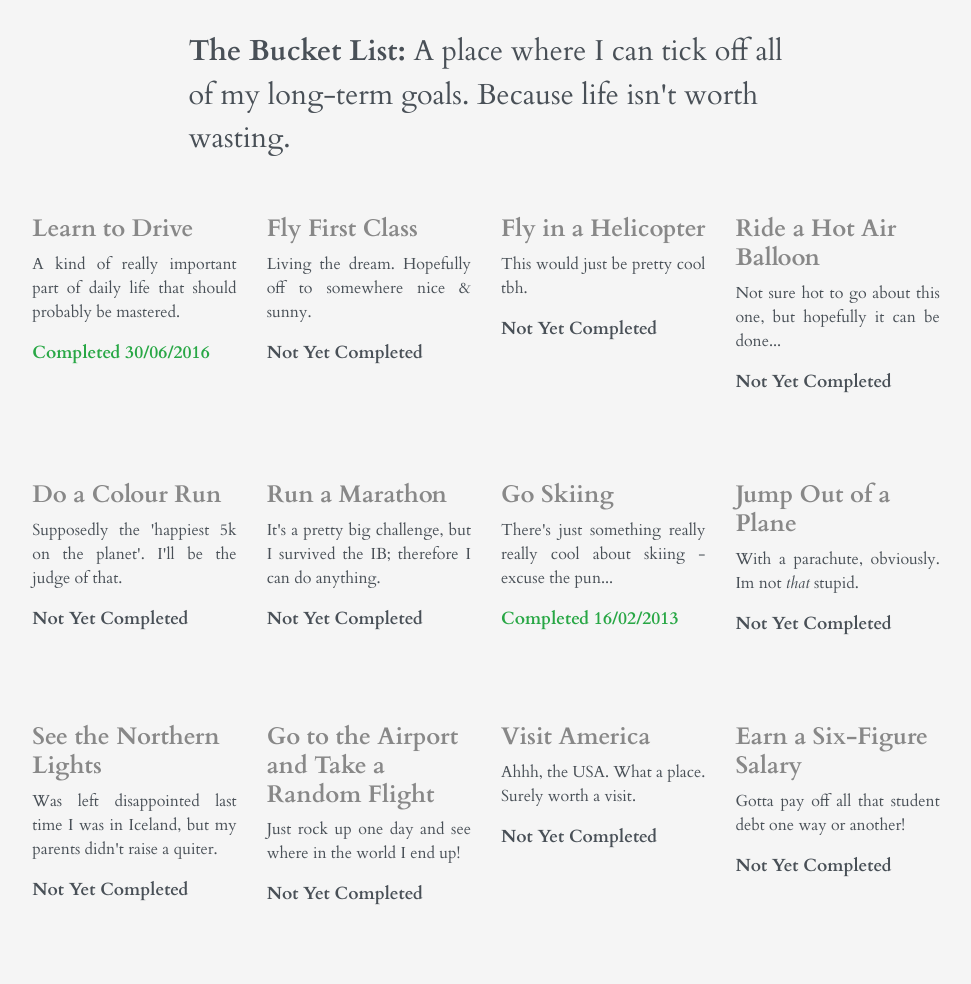
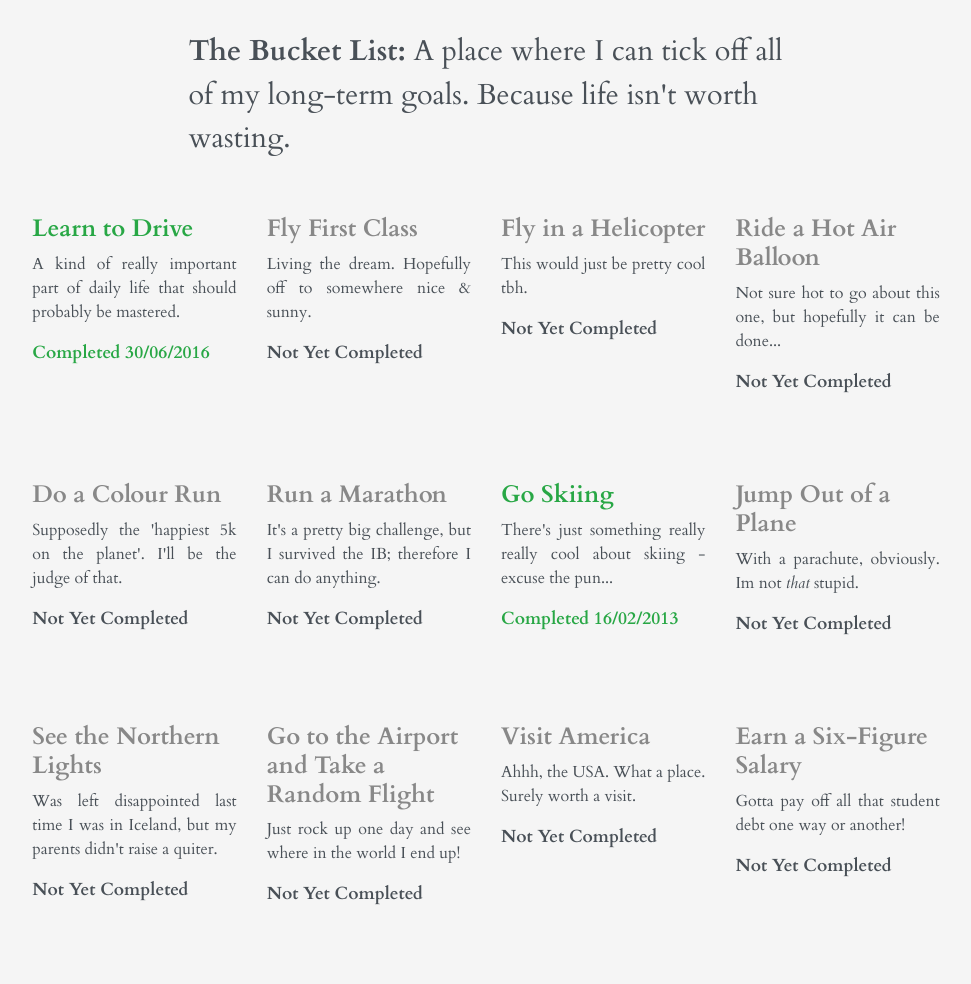
Before and after one commit to george1410/personal-site, a PHP site: page / in a window 1280 px wide. Shown: the part 2235-3219 px from the top of the page, without its empty margins (154-1125 px from the left). Run offline with PHP 8.4, Linux system fonts and the light colour scheme; some libraries are stand-ins or nearby versions.

Commit message:
completed bucket titles are now green

```diff
--- a/index.php
+++ b/index.php
@@ -167,7 +167,7 @@
             <div class="col-md-9">
                 <div class="row">
                     <div class="col-md-3 bucket-item">
-                        <h3>Learn to Drive</h3>
+                        <h3 class="completed">Learn to Drive</h3>
                         <p class="bucket-info">A kind of really important part of daily life that should probably be mastered.</p>
                         <p class="completed">Completed 30/06/2016</p>
                     </div>
@@ -197,7 +197,7 @@
                         <p>Not Yet Completed</p>
                     </div>
                     <div class="col-md-3 bucket-item">
-                        <h3>Go Skiing</h3>
+                        <h3 class="completed">Go Skiing</h3>
                         <p class="bucket-info">There's just something really really cool about skiing - excuse the pun...</p>
                         <p class="completed">Completed 16/02/2013</p>
                     </div>
--- a/style.css
+++ b/style.css
@@ -212,8 +212,8 @@ p.bucket-intro {
     margin-top : 40px;
 }
 
-p.completed {
-    color: #28a745;
+.completed {
+    color: #28a745 !important;
 }
 
 p.bucket-info {
```
